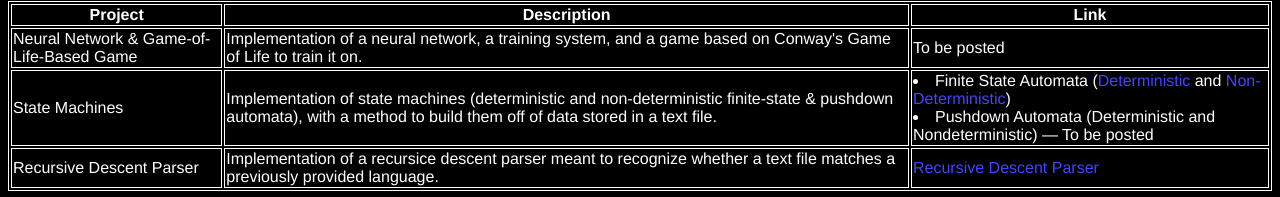
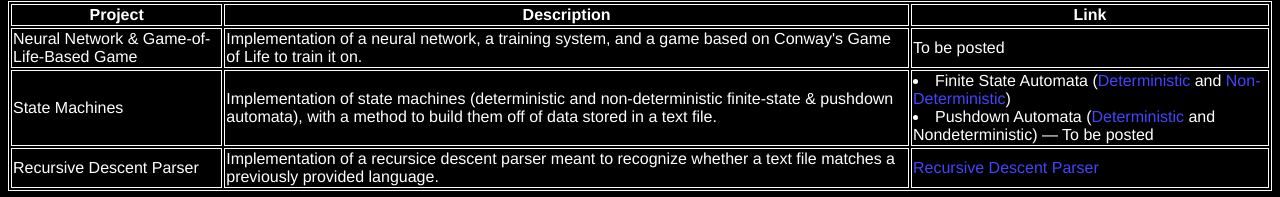
Before and after one commit to dsxfbz/dsxfbz.github.io, a plain HTML site: page index.html in a window 1280 px wide. Shown: the part 127-324 px from the top of the page. Drawn offline with Linux system fonts and the light colour scheme.

Commit message:
Added deterministic PDA link

```diff
--- a/index.html
+++ b/index.html
@@ -45,7 +45,7 @@
 					<td style="color:white;border:1px solid white;">Implementation of state machines (deterministic and non-deterministic finite-state & pushdown automata), with a method to build them off of data stored in a text file.</td>
 					<td style="color:white;border:1px solid white;">
 						<li>Finite State Automata (<a href="https://github.com/dsxfbz/DFSA">Deterministic</a> and <a href="https://github.com/dsxfbz/NDFSA">Non-Deterministic</a>)</li>
-						<li>Pushdown Automata (Deterministic and Nondeterministic) — To be posted</li>
+						<li>Pushdown Automata (<a href="https://github.com/dsxfbz/PDA">Deterministic</a> and Nondeterministic) — To be posted</li>
 					</td>
 				</tr>
 				<tr style="color:white;border:1px solid white;">
```
